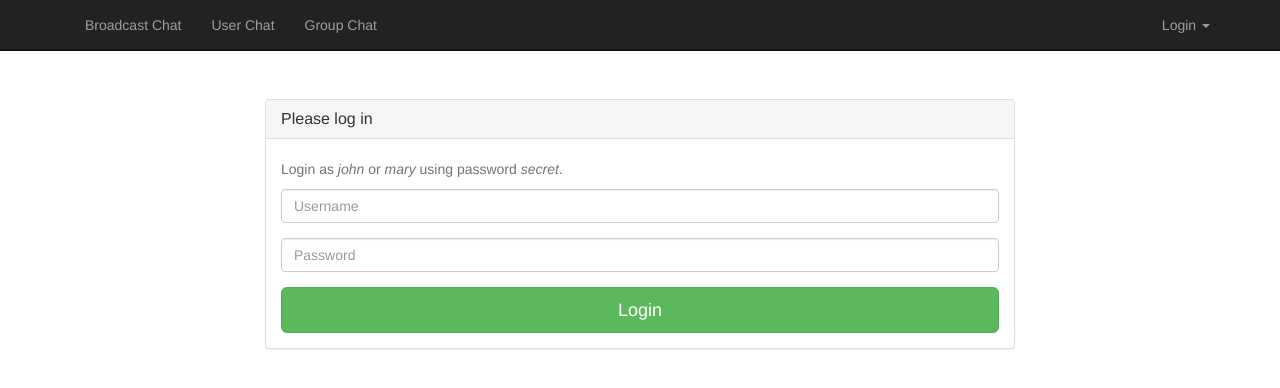
After one commit to jrief/django-websocket-redis, a Django app: page /accounts/login/ in a window 1280 px wide. The commit adds this page. Shown: the top 388 px of the page. Run offline with Django 3.2, Linux system fonts and the light colour scheme; some libraries are stand-ins or nearby versions.

Commit message:
Changed views to use BS3 and added login form

```diff
--- a/examples/chatserver/settings.py
+++ b/examples/chatserver/settings.py
@@ -1,4 +1,5 @@
 # Django settings for unit test project.
+import os
 
 DEBUG = True
 
@@ -26,7 +27,7 @@ MEDIA_URL = ''
 
 # Absolute path to the directory that holds static files.
 # Example: "/home/media/media.lawrence.com/static/"
-STATIC_ROOT = '/home/static/'
+STATIC_ROOT = os.environ.get('DJANGO_STATIC_ROOT', '')
 
 # URL that handles the static files served from STATIC_ROOT.
 # Example: "http://media.lawrence.com/static/"
@@ -39,6 +40,7 @@ SESSION_REDIS_PREFIX = 'session'
 TEMPLATE_CONTEXT_PROCESSORS = (
     'django.contrib.auth.context_processors.auth',
     'django.core.context_processors.static',
+    'django.core.context_processors.request',
     'ws4redis.context_processors.default',
 )
 
@@ -62,6 +64,7 @@ INSTALLED_APPS = (
 # These two middleware classes must be present, if messages sent or received through a websocket
 # connection shall be delivered to an authenticated Django user.
 MIDDLEWARE_CLASSES = (
+    'django.middleware.csrf.CsrfViewMiddleware',
     'django.contrib.sessions.middleware.SessionMiddleware',
     'django.contrib.auth.middleware.AuthenticationMiddleware',
     'django.contrib.messages.middleware.MessageMiddleware',
--- a/examples/chatserver/templates/broadcast_chat.html
+++ b/examples/chatserver/templates/broadcast_chat.html
@@ -1,4 +1,6 @@
 {% extends "chat_base.html" %}
+
+{% block "title" %}using subscribe-broadcast{% endblock %}
 
 {% block script_panel %}
 <script type="text/javascript">
--- a/examples/chatserver/templates/chat_base.html
+++ b/examples/chatserver/templates/chat_base.html
@@ -1,37 +1,94 @@
-<html>
+{% load tutorial_tags %}
+<!DOCTYPE html>
+<html lang="en">
+
 <head>
-	<style>
-		body, input {
-			font-size: 18px;
-			line-height: 25px;
-		}
-		#text_message {
-			margin: 10px;
-			width: 400px;
-			height: 30px;
-			padding: 5px;
-		}
-		#billboard {
-			margin: 10px;
-			padding: 5px;
-			width: 600px;
-			height: 400px;
-			background-color: black;
-			color: white;
-			border: solid 2px green;
-			overflow-y: auto;
-		}
-	</style>
-	<script type="text/javascript" src="//code.jquery.com/jquery-1.10.2.min.js"></script>
-	<script type="text/javascript" src="{{ STATIC_URL }}js/ws4redis.js"></script>
+	<meta charset="utf-8">
+	<meta http-equiv="X-UA-Compatible" content="IE=edge">
+	<meta name="viewport" content="width=device-width, initial-scale=1">
+	<title>Django Websocket Redis</title>
+	<link href="//maxcdn.bootstrapcdn.com/bootstrap/3.3.1/css/bootstrap.min.css" rel="stylesheet">
 </head>
+
 <body>
-	<h1>Simple chat using django-websocket-redis</h1>
-	{% block control_panel %}
-	<input type="text" id="text_message" />
-	<button id="send_message">Send message</button>
-	{% endblock control_panel %}
-	<div id="billboard"></div>
+	<header class="navbar navbar-static-top navbar-inverse">
+		<div class="container">
+			<div class="navbar-header">
+				<button class="navbar-toggle" type="button" data-toggle="collapse" data-target=".bs-navbar-collapse">
+					<span class="sr-only">Toggle navigation</span>
+					<span class="icon-bar"></span>
+					<span class="icon-bar"></span>
+					<span class="icon-bar"></span>
+				</button>
+			</div>
+			<nav class="collapse navbar-collapse bs-navbar-collapse" role="navigation">
+				<ul class="nav navbar-nav">
+					<li class="{% active request 'broadcast_chat' %}">
+						<a href="{% url 'broadcast_chat' %}">Broadcast Chat</a>
+					</li>
+					<li class="{% active request 'user_chat' %}">
+						<a href="{% url 'user_chat' %}">User Chat</a>
+					</li>
+					<li class="{% active request 'group_chat' %}">
+						<a href="{% url 'group_chat' %}">Group Chat</a>
+					</li>
+				</ul>
+				<ul class="nav navbar-nav navbar-right">
+					<li class="dropdown" id="menuLogin">
+					{% if request.user.is_authenticated %}
+						<a class="dropdown-toggle" href="#" data-toggle="dropdown">{{ request.user.get_full_name }} <span class="caret"></span></a>
+						<div class="dropdown-menu" style="padding:1em;">
+							<form class="form" action="{% url 'logout' %}" method="post">{% csrf_token %}
+								<input type="hidden" name="next" value="{{ request.get_full_path }}" />
+								<input class="btn btn-success btn-block" type="submit" value="Logout">
+							</form>
+						</div>
+					{% else %}
+						<a class="dropdown-toggle" href="#" data-toggle="dropdown">Login <span class="caret"></span></a>
+						<div class="dropdown-menu" style="padding:1em;">
+							<p class="help-block">Login as <em>john</em> or <em>mary</em> using password <em>secret</em>.</p>
+							<form class="form" action="{% url 'login' %}" method="post">{% csrf_token %}
+								<input type="hidden" name="next" value="{{ request.get_full_path }}" />
+								<div class="form-group">
+									<input class="form-control" placeholder="Username" name="username" type="text">
+								</div>
+								<div class="form-group">
+									<input class="form-control" placeholder="Password" name="password" type="password" value="">
+								</div>
+								<input class="btn btn-success btn-block" type="submit" value="Login">
+							</form>
+						</div>
+					{% endif %}
+					</li>
+				</ul>
+			</nav>
+		</div>
+	</header>
+
+	<div class="container">
+		<div class="row">
+			{% block main_content %}
+			<div class="col-xs-12">
+				<h1>Simple chat {% block "title" %}{% endblock %}</h1>
+				<div class="form-inline">
+					<div class="form-group">
+						<input class="form-control" type="text" id="text_message" style="width: 33em; margin-right: 1em;"/>
+					</div>
+					{% block control_panel %}
+					<button class="btn btn-primary" id="send_message">Send message</button>
+					{% endblock control_panel %}
+				</div>
+				<div class="panel panel-default" style="margin-top: 1em;">
+					<div id="billboard" class="panel-body" style="overflow-y: auto; height: 24em;"></div>
+				</div>
+			</div>
+			{% endblock main_content %}
+		</div>
+	</div>
+	<script src="//ajax.googleapis.com/ajax/libs/jquery/1.11.1/jquery.min.js" type="text/javascript"></script>
+	<script src="//maxcdn.bootstrapcdn.com/bootstrap/3.3.1/js/bootstrap.min.js" type="text/javascript"></script>
+	<script src="{{ STATIC_URL }}js/ws4redis.js" type="text/javascript"></script>
 	{% block script_panel %}{% endblock %}
 </body>
+
 </html>
--- /dev/null
+++ b/examples/chatserver/templates/registration/login.html
@@ -0,0 +1,22 @@
+{% extends "chat_base.html" %} {% block main_content %}
+<div class="col-xs-12 col-sm-8 col-sm-offset-2" style="margin-top: 2em;">
+	<div class="panel panel-default">
+		<div class="panel-heading">
+			<h3 class="panel-title">Please log in</h3>
+		</div>
+		<div class="panel-body">
+			<form class="form" action="{% url 'login' %}" method="post">{% csrf_token %}
+				<input type="hidden" name="next" value="{{ next }}" />
+				<p class="help-block">Login as <em>john</em> or <em>mary</em> using password <em>secret</em>.</p>
+				<div class="form-group">
+						<input class="form-control" placeholder="Username" name="username" type="text">
+				</div>
+				<div class="form-group">
+					<input class="form-control" placeholder="Password" name="password" type="password" value="">
+				</div>
+				<input class="btn btn-lg btn-success btn-block" type="submit" value="Login">
+			</form>
+		</div>
+	</div>
+</div>
+{% endblock main_content %}
--- /dev/null
+++ b/examples/chatserver/templatetags/tutorial_tags.py
@@ -0,0 +1,12 @@
+# -*- coding: utf-8 -*-
+from django import template
+from django.core.urlresolvers import reverse
+
+register = template.Library()
+
+
+@register.simple_tag
+def active(request, url):
+    if request.path.startswith(reverse(url)):
+        return 'active'
+    return ''
--- a/examples/chatserver/urls.py
+++ b/examples/chatserver/urls.py
@@ -1,5 +1,7 @@
 # -*- coding: utf-8 -*-
 from django.conf.urls import url, patterns, include
+from django.core.urlresolvers import reverse_lazy
+from django.views.generic import RedirectView
 from django.contrib import admin
 from .views import BroadcastChatView, UserChatView, GroupChatView
 admin.autodiscover()
@@ -9,5 +11,7 @@ urlpatterns = patterns('',
     url(r'^chat/$', BroadcastChatView.as_view(), name='broadcast_chat'),
     url(r'^userchat/$', UserChatView.as_view(), name='user_chat'),
     url(r'^groupchat/$', GroupChatView.as_view(), name='group_chat'),
+    url(r'^accounts/', include('django.contrib.auth.urls')),
     url(r'^admin/', include(admin.site.urls)),
+    url(r'^$', RedirectView.as_view(url=reverse_lazy('broadcast_chat'))),
 )
--- a/examples/chatserver/views.py
+++ b/examples/chatserver/views.py
@@ -25,6 +25,9 @@ class UserChatView(TemplateView):
         return context
 
     @csrf_exempt
+    def dispatch(self, *args, **kwargs):
+        return super(UserChatView, self).dispatch(*args, **kwargs)
+
     def post(self, request, *args, **kwargs):
         redis_publisher = RedisPublisher(facility='foobar', users=[request.POST.get('user')])
         message = RedisMessage(request.POST.get('message'))
@@ -41,6 +44,9 @@ class GroupChatView(TemplateView):
         return context
 
     @csrf_exempt
+    def dispatch(self, *args, **kwargs):
+        return super(GroupChatView, self).dispatch(*args, **kwargs)
+
     def post(self, request, *args, **kwargs):
         redis_publisher = RedisPublisher(facility='foobar', groups=[request.POST.get('group')])
         message = RedisMessage(request.POST.get('message'))
--- a/ws4redis/models.py
+++ b/ws4redis/models.py
@@ -1,4 +1,4 @@
-#-*- coding: utf-8 -*-
+# -*- coding: utf-8 -*-
 from django.contrib.auth.signals import user_logged_in
 from django.dispatch import receiver
 
--- a/ws4redis/redis_store.py
+++ b/ws4redis/redis_store.py
@@ -1,4 +1,4 @@
-#-*- coding: utf-8 -*-
+# -*- coding: utf-8 -*-
 import six
 import warnings
 from ws4redis import settings
--- a/ws4redis/subscriber.py
+++ b/ws4redis/subscriber.py
@@ -1,4 +1,4 @@
-#-*- coding: utf-8 -*-
+# -*- coding: utf-8 -*-
 from django.conf import settings
 from ws4redis.redis_store import RedisStore, SELF
 
--- a/ws4redis/uwsgi_runserver.py
+++ b/ws4redis/uwsgi_runserver.py
@@ -1,4 +1,4 @@
-#-*- coding: utf-8 -*-
+# -*- coding: utf-8 -*-
 import uwsgi
 import gevent.select
 from ws4redis.exceptions import WebSocketError
```
Also changed, not shown: examples/chatserver/templates/group_chat.html (+4 -3 lines), examples/chatserver/templates/user_chat.html (+4 -3 lines), examples/chatserver/templatetags/__init__.py (added).
